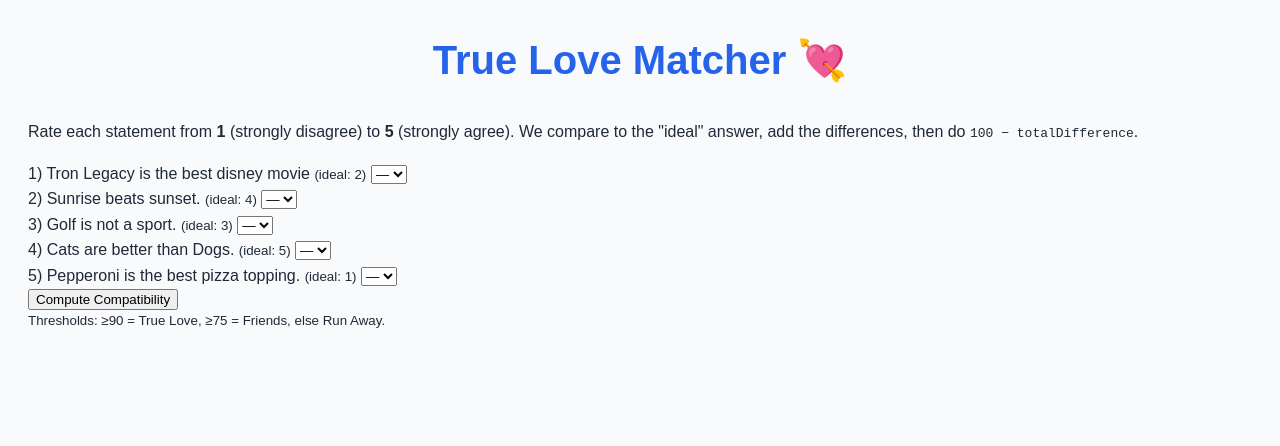
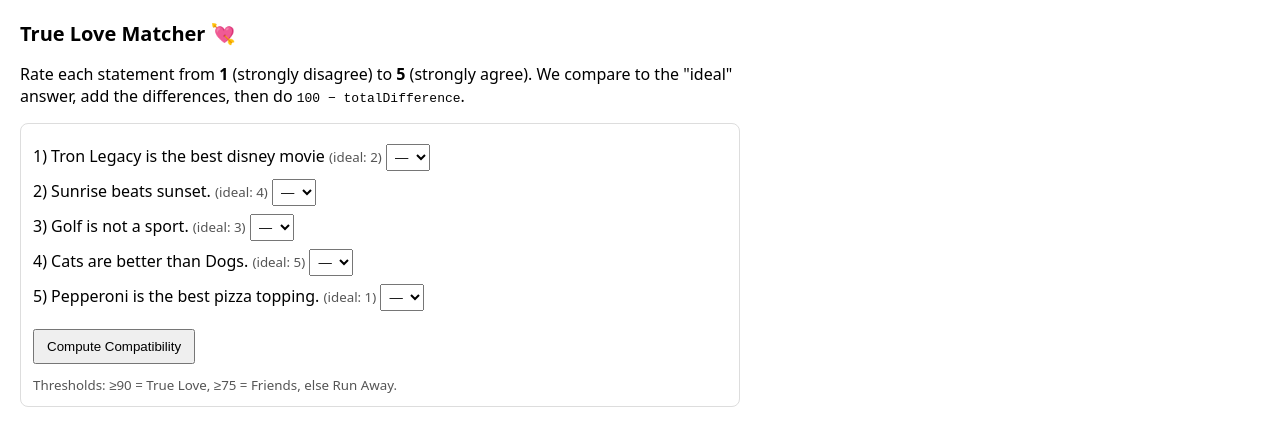
Before and after one commit to rowanbailey556-collab/Match-maker, a plain HTML site: page index.html in a window 1280 px wide. Drawn offline with Linux system fonts and the light colour scheme.

Commit message:
Revise CSS for body, headings, and card elements
Refactor CSS styles for improved layout and design.

```diff
--- a/index.css
+++ b/index.css
@@ -1,38 +1,32 @@
+* { box-sizing: border-box; }
 
 body {
-  background-color: #f9fafb;
-  font-family: Arial, sans-serif;
-  color: #1f2937;
-  line-height: 1.6;
-  padding: 20px;
+  font-family: system-ui, Arial, sans-serif;
+  margin: 20px;
+  max-width: 720px;
 }
 
+h1 { font-size: 1.25rem; margin: 0 0 12px; }
 
-#greeting {
-  color: #07004b;
+.card {
+  border: 1px solid #ddd;
+  border-radius: 8px;
+  padding: 12px;
+  margin: 10px 0;
 }
 
-#time {
-  color: #047abe;
-  text-align: center;
+.q { margin: 8px 0; }
+
+label { display: block; margin: 6px 0; }
+
+select { padding: 4px; }
+
+button {
+  padding: 8px 12px;
+  margin-top: 10px;
+  cursor: pointer;
 }
 
-img {
-  border: 50%;
-  border: 3px solid #000103;
-  text-align: center;
-  width: 400px;
-}
+#out { margin-top: 12px; font-weight: bold; }
 
-h1 {
-  color: #2563eb;
-  text-align: center;
-  font-size: 2.5rem;
-}
-
-h2, h3 {
-  color: #1e40af;
-  margin-top: 20px;
-  border-bottom: 2px solid #2563eb;
-  padding-bottom: 4px;
-}
+small { color: #555; }
```
